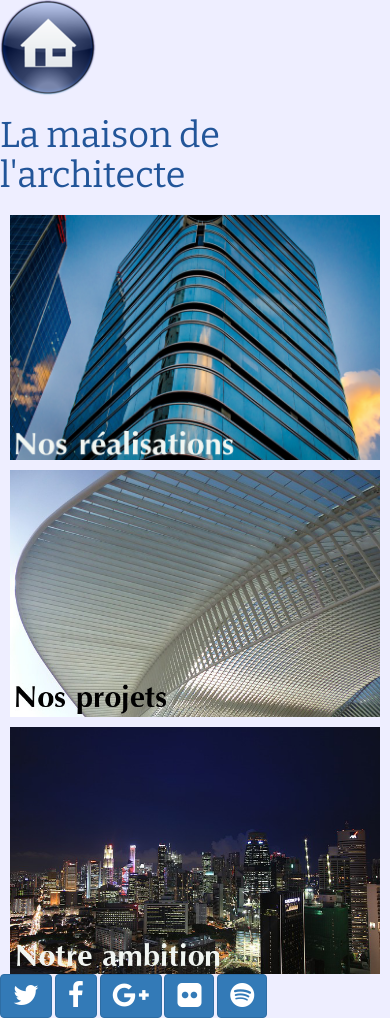
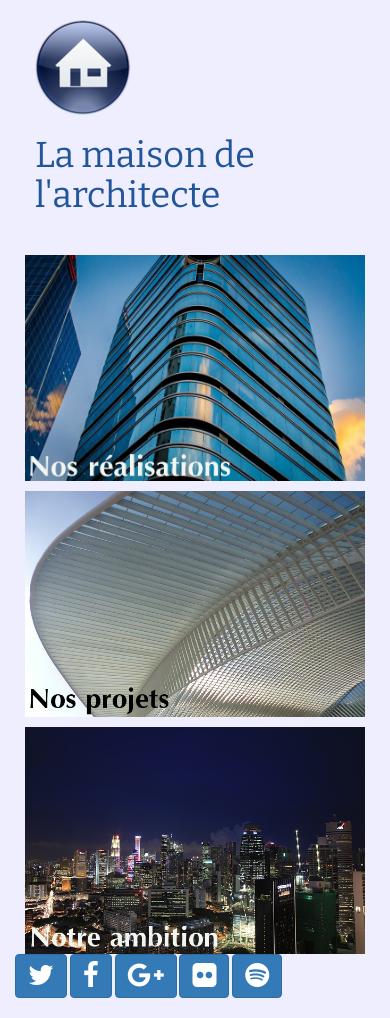
Before and after one commit to Boopyrelax/Repertoire, a plain HTML site: page index.html in a window 390 px wide. Drawn offline with nearby package versions, Linux system fonts and the light colour scheme.

Commit message:
Création du container -fluid pour la grille en tête fait (manque centrage et disparition de l'icone sur smartphone), nav fait uniquement pour lg a repenser pour écran plus petit ? Manque le nav à centrer et icones rond

```diff
--- a/index.html
+++ b/index.html
@@ -54,7 +54,12 @@
       @media (min-width: 992px) {
         #side1, #side2 {
           padding: 0 0 10px 10px;
+          margin-right:-15px;
+          margin-left:-15px;
         }
+        #left {
+            margin-left:-15px;
+            margin-right:-15px;
       }
 
     </style>
@@ -62,32 +67,46 @@
   </head>
 
   <body>
+    <div class="container-fluid">
 
-    <header>
+        <header class="row jumbotron" style="background-color: #eef;margin:-10px;">
+            <div class="col-lg-2 col-sm-2">
                 <a href="#"><img src="assets/img/maison.png" alt="logo"></a>
+            </div>
+            <div class="col-lg-10 col-sm-10">
                 <h1>La maison de l'architecte</h1>
+            </div>
         </header>
 
-    <nav>
+        <nav class="row">
+            <div class="col-lg-8">
               <div id="left">
                 <a href="#"><img src="assets/img/city1.jpg" alt="Nos réalisations"></a>
               </div>
+            </div>
+
+            <div class="col-lg-4">
               <div id="side1">
                 <a href="#"><img src="assets/img/side1.jpg" alt="Nos projets"></a>
               </div>
               <div id="side2">
                 <a href="#"><img src="assets/img/side2.jpg" alt="Notre ambition"></a>
               </div>
+            </div>
+
         </nav>
 
-    <footer>
+        <footer class="row">
+            <div class="col-lg-12 col-md-12 col-sm-12 col-xs-12">
               <a class="btn btn-primary" href="#"><i class="fa fa-twitter fa-2x"></i></a>
               <a class="btn btn-primary" href="#"><i class="fa fa-facebook fa-2x"></i></a>
               <a class="btn btn-primary" href="#"><i class="fa fa-google-plus fa-2x"></i></a>
               <a class="btn btn-primary" href="#"><i class="fa fa-flickr fa-2x"></i></a>
               <a class="btn btn-primary" href="#"><i class="fa fa-spotify fa-2x"></i></a>
+            </div>
         </footer>
 
+    </div>
   </body>
 
 </html>
```
Lines whose indentation alone changed are shown as unchanged.
